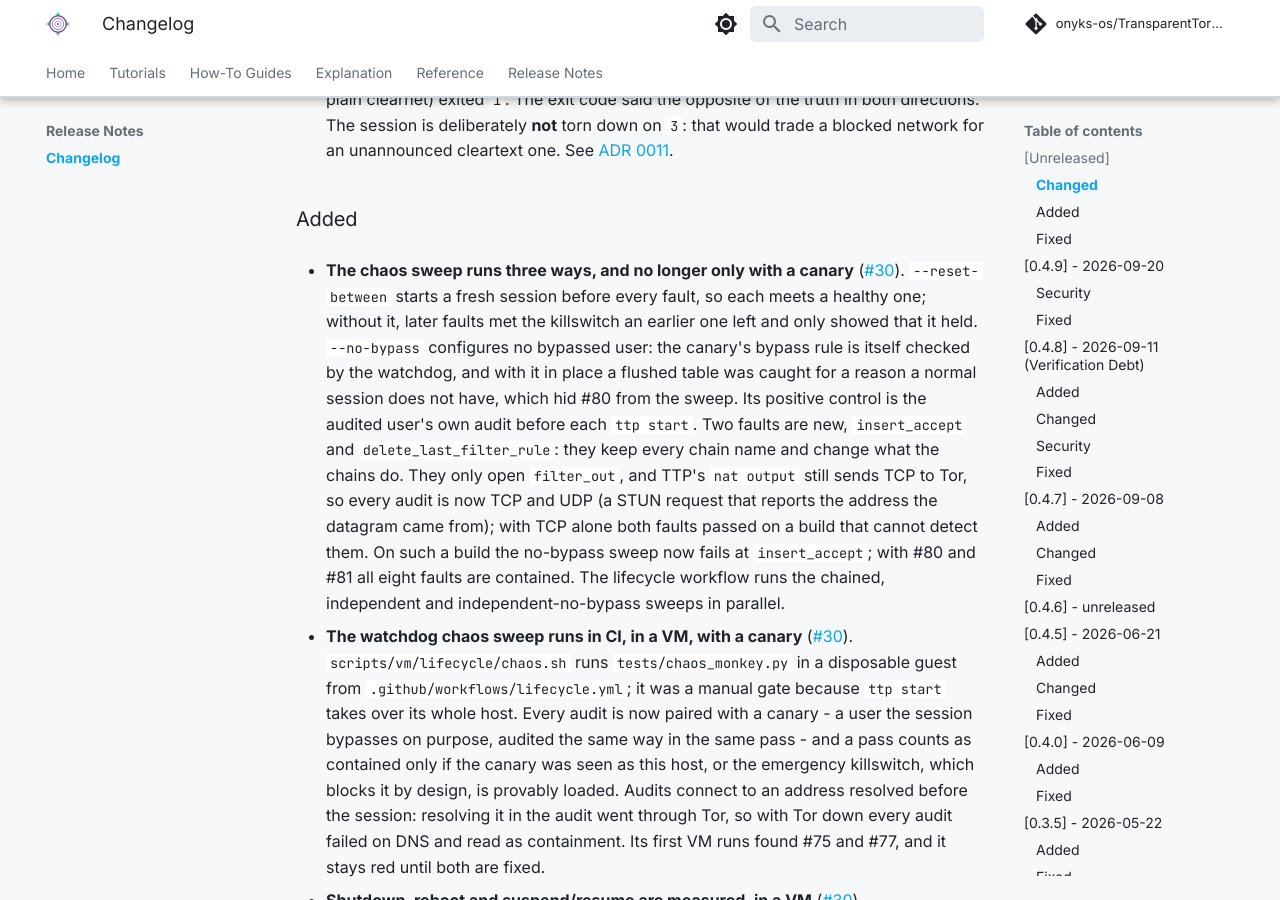
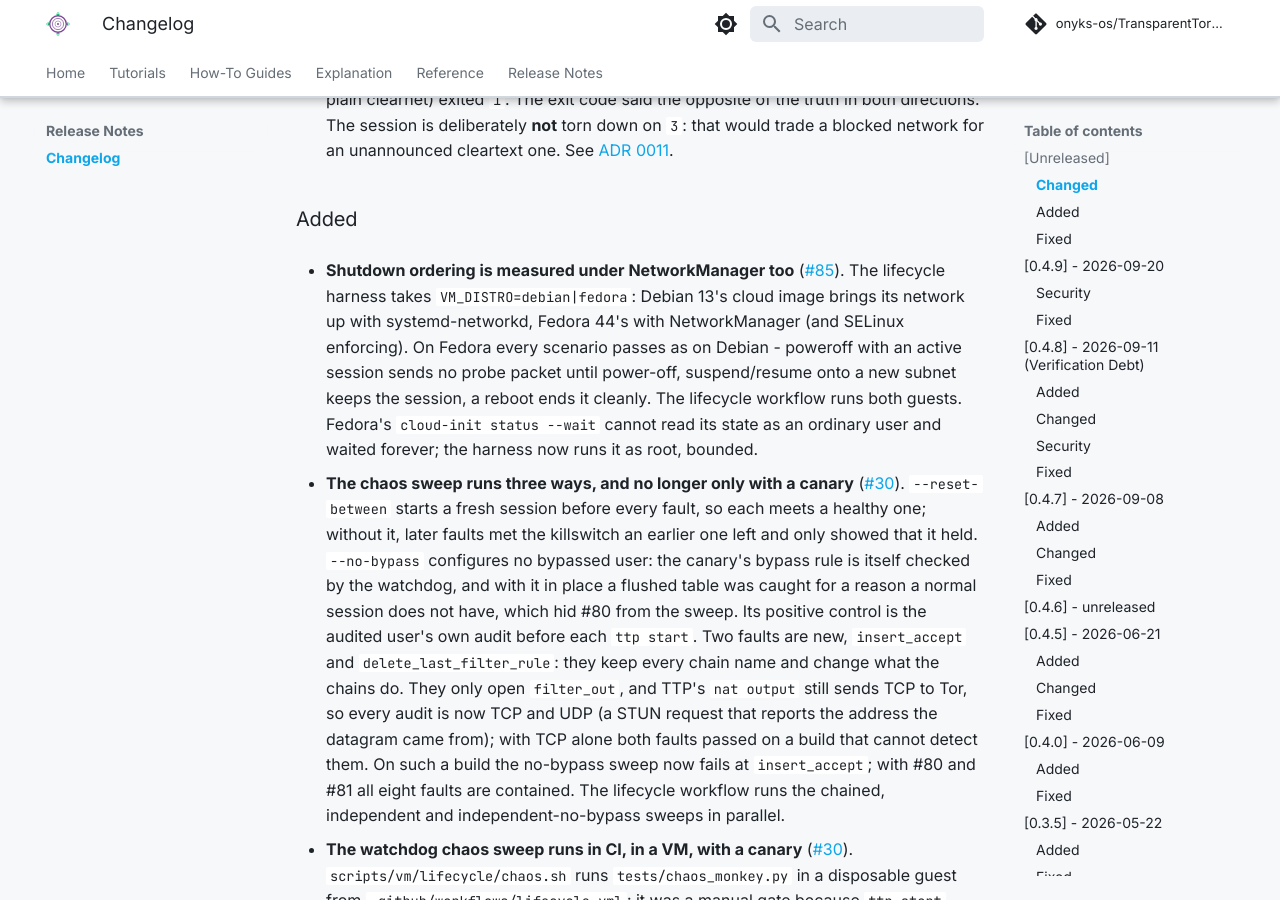
Before and after one commit to onyks-os/TransparentTorProxy, an MkDocs documentation site: the page built from docs/web/release-notes/changelog.md, in a window 1280 px wide and 900 px high, scrolled down 1887 px. Built offline with MkDocs 1.6.1 and Material for MkDocs 9.7.7, drawn with Linux system fonts in a browser that asks for light colours; comment, search, counter and statistics services are not loaded.

Commit message:
test(lifecycle): measure shutdown ordering under NetworkManager too (#86)
#85: the lifecycle suite measured poweroff, reboot and suspend/resume on
Debian 13, whose cloud image brings the network up with systemd-networkd.
#30 had named NetworkManager - what most desktop installs use - and whether
it tears the link down in a different order relative to TTP.

The harness now takes VM_DISTRO=debian|fedora from a table of image URL,
checksum list, checksum format and packages. Fedora 44's cloud image runs
NetworkManager (networkd inactive) with SELinux enforcing. Each image is
still refused unless its checksum matches the distribution's published list,
and an image missing from the list now fails instead of `-c` reading
nothing and succeeding; the lists' signatures are not checked.

On Fedora `cloud-init status --wait` cannot read its state as an ordinary
user and waited forever - the first boot sat there 22 minutes. The harness
runs it as root, bounded at 900 s.

Measured in the VM, all seven checks pass on both guests: positive control,
active session, poweroff with an active session (no probe packet until
power-off), reboot ending the session cleanly, suspend/resume onto a new
subnet. The lifecycle workflow runs both as a matrix.

Closes #85

Signed-off-by: onyks-os <129986281+onyks-os@users.noreply.github.com>
Co-authored-by: Claude Opus 5.5 <noreply@anthropic.com>

```diff
--- a/docs/web/release-notes/changelog.md
+++ b/docs/web/release-notes/changelog.md
@@ -86,6 +86,17 @@ and this project adheres to [Semantic Versioning](https://semver.org/spec/v2.0.0
   [ADR 0011](https://github.com/onyks-os/TransparentTorProxy/blob/main/docs/decisions/0011-start-exit-codes.md).
 
 ### Added
+
+- **Shutdown ordering is measured under NetworkManager too**
+  ([#85](https://github.com/onyks-os/TransparentTorProxy/issues/85)). The
+  lifecycle harness takes `VM_DISTRO=debian|fedora`: Debian 13's cloud image
+  brings its network up with systemd-networkd, Fedora 44's with NetworkManager
+  (and SELinux enforcing). On Fedora every scenario passes as on Debian -
+  poweroff with an active session sends no probe packet until power-off,
+  suspend/resume onto a new subnet keeps the session, a reboot ends it cleanly.
+  The lifecycle workflow runs both guests. Fedora's `cloud-init status --wait`
+  cannot read its state as an ordinary user and waited forever; the harness
+  now runs it as root, bounded.
 
 - **The chaos sweep runs three ways, and no longer only with a canary**
   ([#30](https://github.com/onyks-os/TransparentTorProxy/issues/30)).
```
Also changed, not shown: CHANGELOG.md (+11 -0 lines), docs/security-assessment.md (+7 -5 lines), docs/web/how-to/vm-testing.md (+5 -1 lines), 3 other files.
